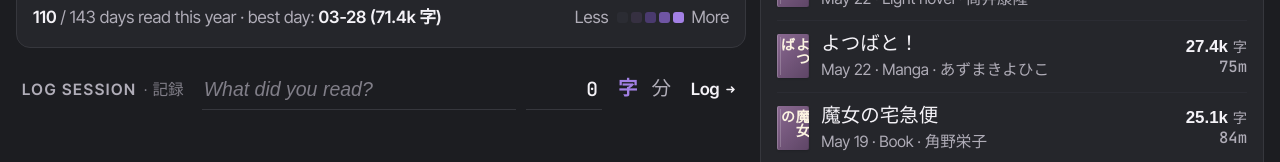
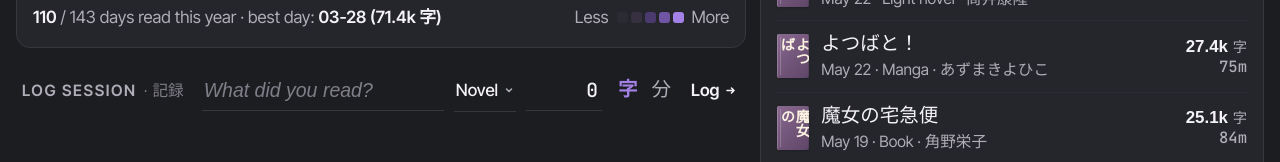
Before and after one commit to IchanP/baka-yome, a Next.js app: page / in a window 1280 px wide. Shown: the part 499-661 px from the top of the page. Built offline with nearby package versions, Linux system fonts and the light colour scheme; a web font is replaced by a local one.

Commit message:
:sparkles: add ability to pick a source for immersion

```diff
--- a/app/api/entries/route.ts
+++ b/app/api/entries/route.ts
@@ -2,7 +2,14 @@ import { promises as fs } from "fs";
 import path from "path";
 import { NextResponse } from "next/server";
 import { createEntry } from "@/app/server/entries";
-import { createNewEntry, ImmersionKind, isImmersionKind, NewEntry } from "@/app/lib/types";
+import {
+  createNewEntry,
+  ImmersionKind,
+  isImmersionKind,
+  isSource,
+  NewEntry,
+  sourcesForKind,
+} from "@/app/lib/types";
 
 export type Entry = {
   date: string;
@@ -24,7 +31,7 @@ export async function GET() {
 
 export async function POST(request: Request) {
   const body = await request.json();
-  const { kind, unit, amount, title, occurredOn } = body;
+  const { kind, unit, amount, title, occurredOn, source } = body;
 
   if (!Number.isFinite(amount) || amount <= 0) {
     return NextResponse.json({ error: "The amount must be a positive number" }, { status: 400 });
@@ -41,6 +48,13 @@ export async function POST(request: Request) {
     );
   }
 
+  if (!isSource(source) || !sourcesForKind(kind).includes(source)) {
+    return NextResponse.json(
+      { error: "Invalid source for the selected kind." },
+      { status: 400 },
+    );
+  }
+
   if (unit !== "minutes" && unit !== "characters") {
     return NextResponse.json(
       { error: "Invalid unit measurement. Must be one of 'minutes' or 'characters'" },
@@ -49,7 +63,7 @@ export async function POST(request: Request) {
   }
 
   try {
-    const newEntry = createNewEntry({ title, kind, amount, unit, occurredOn });
+    const newEntry = createNewEntry({ title, kind, amount, unit, occurredOn, source });
     await createEntry(newEntry);
   } catch (e) {
     console.error(e);
--- a/app/components/LogSession.tsx
+++ b/app/components/LogSession.tsx
@@ -1,7 +1,8 @@
-import { useReducer, useState, type SubmitEventHandler } from "react";
+import { useEffect, useReducer, useState, type SubmitEventHandler } from "react";
 import type { HeatmapMetric } from "./YearHeatmap";
-import { ImmersionKind } from "../lib/types";
+import { ImmersionKind, SOURCE_LABELS, sourcesForKind, type Source } from "../lib/types";
 import { useToast } from "../providers/ToastContext";
+import { Select } from "./Select";
 
 export type LogSessionProps = {
   mode: string;
@@ -22,12 +23,14 @@ type FieldErrors = {
 // Reducer state = the form values plus any active validation errors, so the UI
 // renders messages from a single source of truth.
 type LogState = LogEntry & {
+  source: Source;
   errors: FieldErrors;
 };
 
 type LogAction =
   | { type: "TITLE"; payload: string }
   | { type: "AMOUNT"; payload: string }
+  | { type: "SOURCE"; payload: Source }
   | { type: "SET_ERRORS"; payload: FieldErrors }
   | { type: "RESET" };
 
@@ -36,13 +39,16 @@ const MAX_TITLE_LENGTH = 150;
 const initialData: LogState = {
   title: "",
   amount: 0,
+  source: "novel",
   errors: {},
 };
 
 const reducer = (state: LogState, action: LogAction): LogState => {
   switch (action.type) {
     case "RESET":
-      return initialData;
+      return { ...initialData, source: state.source };
+    case "SOURCE":
+      return { ...state, source: action.payload };
     case "AMOUNT": {
       const raw = action.payload;
       if (raw === "") {
@@ -61,7 +67,7 @@ const reducer = (state: LogState, action: LogAction): LogState => {
         const message = `Keep the title under ${MAX_TITLE_LENGTH} characters.`;
         return { ...state, errors: { ...state.errors, title: message } };
       }
-      // TODO we should be showing results from ranobedb api here...
+      // TODO we should be showing results from various API's here depending on the source.
       return { ...state, title, errors: { ...state.errors, title: undefined } };
     }
     case "SET_ERRORS":
@@ -76,10 +82,17 @@ export function LogSession({ mode, isListening }: LogSessionProps) {
   const [formData, dispatch] = useReducer(reducer, initialData);
   const toast = useToast();
 
+  const kind: ImmersionKind = isListening ? "listening" : "reading";
+  const sources = sourcesForKind(kind);
+
+  useEffect(() => {
+    dispatch({ type: "SOURCE", payload: sources[0] });
+    // eslint-disable-next-line react-hooks/exhaustive-deps
+  }, [isListening]);
+
   const submitLog: SubmitEventHandler<HTMLFormElement> = async (e) => {
     e.preventDefault();
-    const { title, amount } = formData;
-    const kind: ImmersionKind = isListening ? "listening" : "reading";
+    const { title, amount, source } = formData;
     const unit = isListening || logUnit === "minutes" ? "minutes" : "characters";
 
     const errors: FieldErrors = {};
@@ -99,15 +112,15 @@ export function LogSession({ mode, isListening }: LogSessionProps) {
 
     const res = await fetch("/api/entries", {
       method: "POST",
-      // TODO occuredOn should be an option the user inputs at some point
-      body: JSON.stringify({ kind, amount, unit, title, occuredOn: null }),
+      // TODO occurredOn should be an option the user inputs at some point
+      body: JSON.stringify({ kind, source, amount, unit, title, occurredOn: null }),
     });
 
     if (res.ok) {
       if (title) {
-        toast.showSuccess("Log for " + title + " logged. Good job!");
+        toast.showSuccess("Log for " + title + " created. Good job!");
       } else {
-        toast.showSuccess("Immersion logged. Good job!");
+        toast.showSuccess("Immersion log created. Good job!");
       }
       dispatch({ type: "RESET" });
     } else {
@@ -143,6 +156,12 @@ export function LogSession({ mode, isListening }: LogSessionProps) {
             onChange={(e) => dispatch({ type: "TITLE", payload: e.target.value })}
             aria-invalid={formData.errors.title ? true : undefined}
             aria-describedby={formData.errors.title ? "log-title-error" : undefined}
+          />
+          <Select
+            value={formData.source}
+            options={sources.map((s) => ({ value: s, label: SOURCE_LABELS[s] }))}
+            onChange={(s) => dispatch({ type: "SOURCE", payload: s })}
+            ariaLabel="Source type"
           />
           <input
             key={`amt-${mode}`}
--- /dev/null
+++ b/app/components/Select.tsx
@@ -0,0 +1,170 @@
+"use client";
+
+import {
+  useEffect,
+  useId,
+  useRef,
+  useState,
+  type KeyboardEvent as ReactKeyboardEvent,
+} from "react";
+
+export type SelectOption<T extends string> = {
+  value: T;
+  label: string;
+};
+
+type SelectProps<T extends string> = {
+  value: T;
+  options: SelectOption<T>[];
+  onChange: (value: T) => void;
+  ariaLabel?: string;
+};
+
+/**
+ * Themeable single-select dropdown — a native <select> can't style its popup,
+ * so this renders a button trigger plus a floating menu. Generic over the
+ * option value type so it's reusable for any string-union choice.
+ *
+ * Keyboard: ↑/↓ move the highlight (and open when closed), Home/End jump to
+ * the ends, Enter/Space commit the highlighted option, Escape closes.
+ */
+export function Select<T extends string>({
+  value,
+  options,
+  onChange,
+  ariaLabel,
+}: SelectProps<T>) {
+  const [open, setOpen] = useState(false);
+  // Highlighted (not yet committed) option while navigating by keyboard.
+  const [activeIndex, setActiveIndex] = useState(-1);
+  const rootRef = useRef<HTMLDivElement>(null);
+  const baseId = useId();
+
+  const selected = options.find((o) => o.value === value);
+  const selectedIndex = options.findIndex((o) => o.value === value);
+  const optionId = (index: number) => `${baseId}-opt-${index}`;
+
+  const openMenu = () => {
+    setActiveIndex(selectedIndex === -1 ? 0 : selectedIndex);
+    setOpen(true);
+  };
+
+  const commit = (option: SelectOption<T>) => {
+    onChange(option.value);
+    setOpen(false);
+  };
+
+  useEffect(() => {
+    if (!open) return;
+    const onPointerDown = (e: MouseEvent) => {
+      if (rootRef.current && !rootRef.current.contains(e.target as Node)) {
+        setOpen(false);
+      }
+    };
+    const onKeyDown = (e: KeyboardEvent) => {
+      if (e.key === "Escape") setOpen(false);
+    };
+    document.addEventListener("mousedown", onPointerDown);
+    document.addEventListener("keydown", onKeyDown);
+    return () => {
+      document.removeEventListener("mousedown", onPointerDown);
+      document.removeEventListener("keydown", onKeyDown);
+    };
+  }, [open]);
+
+  const onTriggerKeyDown = (e: ReactKeyboardEvent<HTMLButtonElement>) => {
+    switch (e.key) {
+      case "ArrowDown":
+        e.preventDefault();
+        if (open) setActiveIndex((i) => Math.min(options.length - 1, i + 1));
+        else openMenu();
+        break;
+      case "ArrowUp":
+        e.preventDefault();
+        if (open) setActiveIndex((i) => Math.max(0, i - 1));
+        else openMenu();
+        break;
+      case "Home":
+        if (open) {
+          e.preventDefault();
+          setActiveIndex(0);
+        }
+        break;
+      case "End":
+        if (open) {
+          e.preventDefault();
+          setActiveIndex(options.length - 1);
+        }
+        break;
+      case "Enter":
+      case " ":
+        // Always handle these ourselves so the button's native click doesn't
+        // also fire (which would toggle the menu out from under us).
+        e.preventDefault();
+        if (open) {
+          const option = options[activeIndex];
+          if (option) commit(option);
+        } else {
+          openMenu();
+        }
+        break;
+    }
+  };
+
+  return (
+    <div className="sa-select" data-open={open} ref={rootRef}>
+      <button
+        type="button"
+        className="sa-select-trigger"
+        aria-haspopup="listbox"
+        aria-expanded={open}
+        aria-label={ariaLabel}
+        aria-activedescendant={
+          open && activeIndex >= 0 ? optionId(activeIndex) : undefined
+        }
+        onClick={() => (open ? setOpen(false) : openMenu())}
+        onKeyDown={onTriggerKeyDown}
+      >
+        <span>{selected?.label}</span>
+        <svg
+          className="sa-select-chevron"
+          width="10"
+          height="10"
+          viewBox="0 0 10 10"
+          fill="none"
+          stroke="currentColor"
+          strokeWidth="1.5"
+          strokeLinecap="round"
+          strokeLinejoin="round"
+          aria-hidden="true"
+        >
+          <path d="M2.5 4L5 6.5 7.5 4" />
+        </svg>
+      </button>
+      {open && (
+        <div className="sa-select-menu" role="listbox" aria-label={ariaLabel}>
+          {options.map((o, index) => (
+            <button
+              key={o.value}
+              id={optionId(index)}
+              type="button"
+              role="option"
+              aria-selected={o.value === value}
+              className={[
+                "sa-select-option",
+                o.value === value ? "on" : "",
+                index === activeIndex ? "active" : "",
+              ]
+                .filter(Boolean)
+                .join(" ")}
+              onMouseEnter={() => setActiveIndex(index)}
+              onClick={() => commit(o)}
+            >
+              {o.label}
+            </button>
+          ))}
+        </div>
+      )}
+    </div>
+  );
+}
--- a/app/globals.css
+++ b/app/globals.css
@@ -870,6 +870,82 @@ input[type="number"]::-webkit-inner-spin-button {
   border-bottom-color: var(--ink);
 }
 
+.sa-select {
+  position: relative;
+  display: inline-flex;
+}
+
+.sa-select-trigger {
+  display: inline-flex;
+  align-items: center;
+  gap: 6px;
+  background: transparent;
+  border: none;
+  border-bottom: 1px solid var(--rule);
+  padding: 8px 2px;
+  color: var(--ink);
+  font-family: var(--font-sans), sans-serif;
+  font-weight: 500;
+  font-size: var(--fs-sm);
+  white-space: nowrap;
+  cursor: pointer;
+  transition: border-color 0.15s;
+}
+
+.sa-select-trigger:hover,
+.sa-select-trigger:focus-visible,
+.sa-select[data-open="true"] .sa-select-trigger {
+  border-bottom-color: var(--ink);
+}
+
+.sa-select-chevron {
+  color: var(--mute);
+  transition: transform 0.15s;
+}
+
+.sa-select[data-open="true"] .sa-select-chevron {
+  transform: rotate(180deg);
+}
+
+.sa-select-menu {
+  position: absolute;
+  top: calc(100% + 6px);
+  left: 0;
+  z-index: 20;
+  min-width: 100%;
+  display: flex;
+  flex-direction: column;
+  padding: 4px;
+  background: var(--surface2);
+  border: 1px solid var(--rule);
+  border-radius: 10px;
+  box-shadow: 0 10px 28px rgba(0, 0, 0, 0.35);
+}
+
+.sa-select-option {
+  text-align: left;
+  white-space: nowrap;
+  background: transparent;
+  border: none;
+  border-radius: 7px;
+  padding: 8px 12px;
+  color: var(--ink-soft);
+  font-family: var(--font-sans), sans-serif;
+  font-weight: 500;
+  font-size: var(--fs-sm);
+  cursor: pointer;
+}
+
+.sa-select-option:hover,
+.sa-select-option.active {
+  background: var(--surface);
+  color: var(--ink);
+}
+
+.sa-select-option.on {
+  color: var(--accent);
+}
+
 .sa-log-amount {
   width: 76px;
   background: transparent;
--- a/app/lib/types.ts
+++ b/app/lib/types.ts
@@ -5,10 +5,46 @@ export function isImmersionKind(kind: unknown): kind is ImmersionKind {
   return IMMERSION_KINDS.includes(kind as ImmersionKind);
 }
 
+// Stable codes stored in the DB `source` column — don't rename without a migration.
+export const SOURCES = [
+  "novel",
+  "manga",
+  "visual_novel",
+  "anime",
+  "youtube",
+  "podcast",
+  "other",
+] as const;
+
+export type Source = (typeof SOURCES)[number];
+
+export function isSource(value: unknown): value is Source {
+  return SOURCES.includes(value as Source);
+}
+
+export const SOURCE_LABELS: Record<Source, string> = {
+  novel: "Novel",
+  manga: "Manga",
+  visual_novel: "Visual Novel",
+  anime: "Anime",
+  youtube: "YouTube",
+  podcast: "Podcast",
+  other: "Other",
+};
+
+// Sources offered per mode; "other" is shared.
+const READING_SOURCES: Source[] = ["novel", "manga", "visual_novel", "other"];
+const LISTENING_SOURCES: Source[] = ["anime", "youtube", "podcast", "other"];
+
+export function sourcesForKind(kind: ImmersionKind): Source[] {
+  return kind === "listening" ? LISTENING_SOURCES : READING_SOURCES;
+}
+
 export type Entry = {
   id: string;
   userId: string | null;
   kind: ImmersionKind;
+  source: Source;
   title: string | null;
   /**  YYYY-MM-DD. */
   occurredOn: string;
@@ -20,6 +56,7 @@ export type Entry = {
 
 export type NewEntry = {
   kind: ImmersionKind;
+  source: Source;
   title?: string | null;
   // YYYY-MM-DD user may set it to backfill
   occurredOn?: string;
@@ -48,6 +85,9 @@ export type NewEntry = {
  * @param {string | undefined} baseData.occurredOn
  *  The day the entry should be recorded as having occured on.
  *
+ * @param {Source} baseData.source
+ *  The media type the session was (e.g. novel, anime).
+ *
  * @returns a new NewEntry object.
  */
 export function createNewEntry(baseData: {
@@ -56,11 +96,12 @@ export function createNewEntry(baseData: {
   amount: number;
   unit: "minutes" | "characters";
   occurredOn: string | undefined;
+  source: Source;
 }): NewEntry {
-  const { title, kind, amount, unit, occurredOn } = baseData;
+  const { title, kind, amount, unit, occurredOn, source } = baseData;
 
   // TODO add a userId somewhere... need login for that ignore for now
-  const entry: NewEntry = { kind, occurredOn };
+  const entry: NewEntry = { kind, source, occurredOn };
   if (unit === "minutes") {
     entry["minutes"] = amount;
   } else {
--- a/app/server/entries.ts
+++ b/app/server/entries.ts
@@ -8,6 +8,7 @@ type EntryRow = {
   id: string;
   user_id: string | null;
   kind: Entry["kind"];
+  source: Entry["source"];
   title: string | null;
   occurred_on: string;
   characters: number | null;
@@ -20,6 +21,7 @@ function toEntry(row: EntryRow): Entry {
     id: row.id,
     userId: row.user_id,
     kind: row.kind,
+    source: row.source,
     title: row.title,
     occurredOn: row.occurred_on,
     characters: row.characters,
@@ -49,6 +51,7 @@ export async function createEntry(input: NewEntry): Promise<Entry> {
 
   const payload: Record<string, unknown> = {
     kind: input.kind,
+    source: input.source,
     title: input.title ?? null,
     characters: input.characters ?? null,
     minutes: input.minutes ?? null,
```
